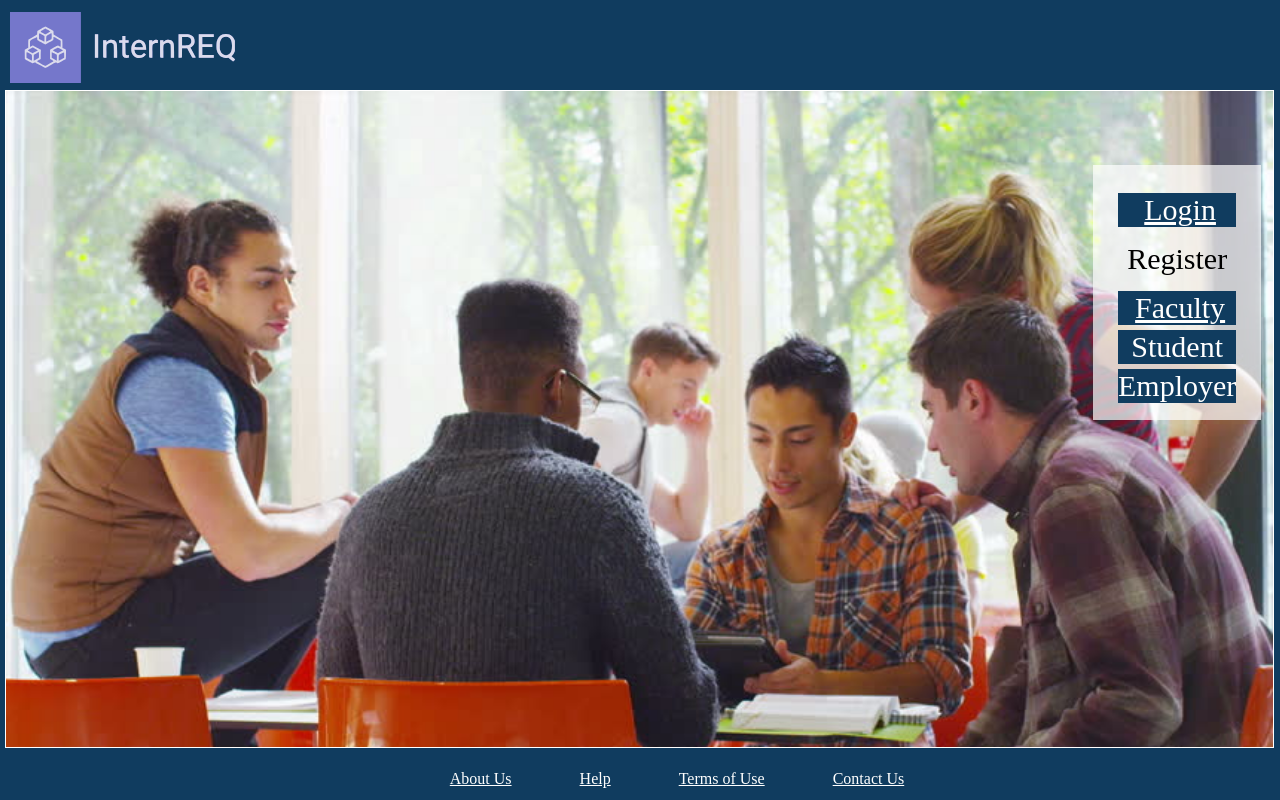
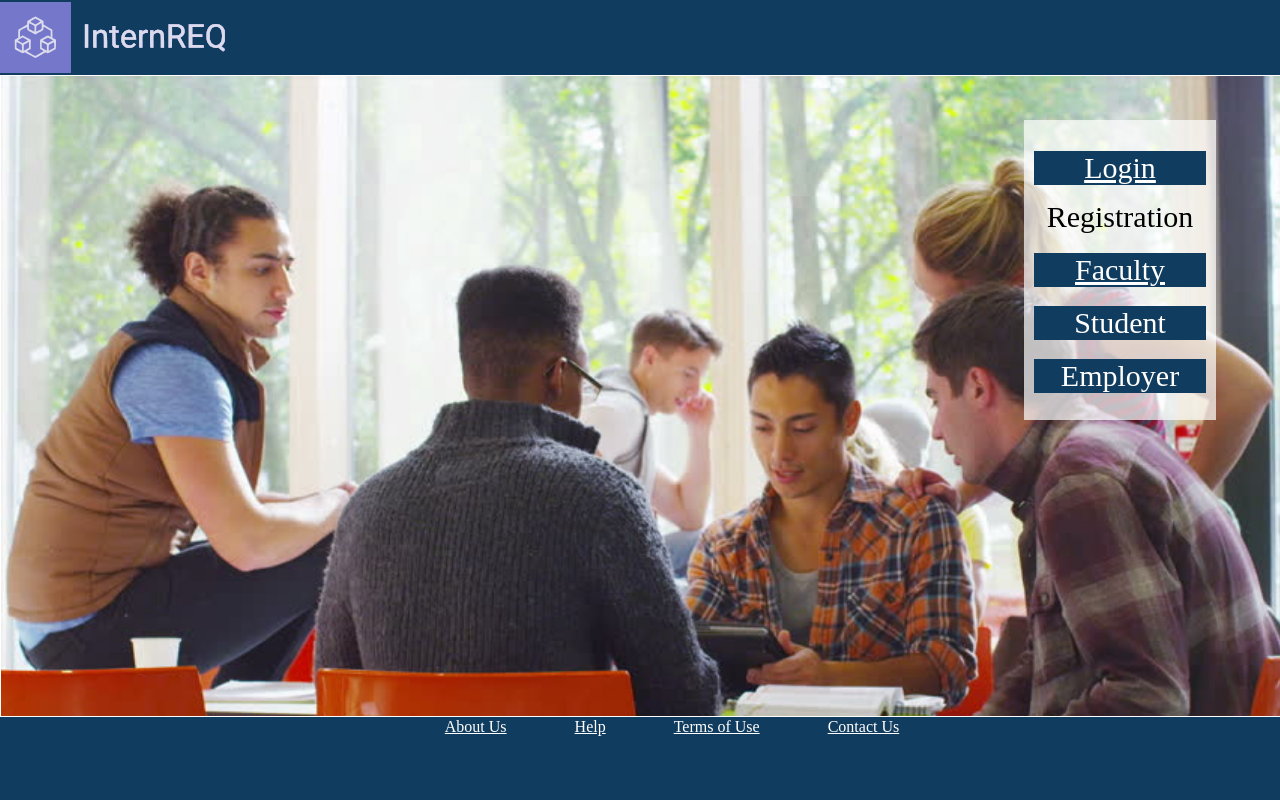
Before and after one commit to MohamadMaarouf/myfitnessdiary, a Flask app: page / in a window 1280 px wide. Run offline with Flask 2, Linux system fonts and the light colour scheme.

Commit message:
Cleaned up landing page code

```diff
--- a/static/landingPage.css
+++ b/static/landingPage.css
@@ -1,111 +1,72 @@
-div{
-    left: 0;
-    margin: 5px;
-
-}
-body{
-    background-color: #103C5F;
-}
-
-.navBar{
-    position: fixed;
-    z-index: -1;
-    overflow: hidden;
+.logoBar{
+    position: absolute;
     background-color: #103C5F;
     top: 0;
-    width: 99%;
-    height: 98%;
+    left: 0;
+    width: 100%;
+    height: 100%;
+    margin: 0;
+    overflow: hidden;
+    margin-top: 0;
 }
-
 .logo{
+    width: 225px;
+    height: 75px;
+    background-image: url("./logo.svg");
+}
+.backing{
     position: relative;
-    left: 0;
-    height: 75px;
-    width: 225px;
-    background-image: url("./logo.svg");
+    border: 1px solid white;
+    width: 100%;
+    height: 80%;
+    background-image: url('./Students.jpg');
+    background-size: 100%;
+    max-width: 100%;
     background-repeat: no-repeat;
-}
-
-.backing{
-    border: 1px solid white;
-    background-image: url("./Students.jpg");
-    background-size: 100%;
-    background-repeat: no-repeat;
-    z-index: 1;
-    position: fixed;
-    margin-top: 0;
-    width: 99%;
-    height: 82%;
-}
-
-.bottomBar{
-    background-color: #103C5F;
-    width: 100%;
-    position: fixed;
-    bottom: 0;
-    margin-bottom: .9%;
-    text-align: center;
 }
 
 .regi{
     background-color:rgba(255, 255, 255, 0.7);
-    position: fixed;
-    left: 85%;
-    top: 20%;
-    z-index: 15;
+    width: 15%;
+    text-align: center;
+    position: absolute;
+    left: 80%;
+    top: 15%;
     margin-right: 50px;
     padding-top: .9%;
     padding-bottom: .9%;
     font-size: 30px;
     color: white;
 }
-
-a{
+.regi div{
+    margin-top: 10%;
+    margin-right: 5%;
     margin-left: 5%;
-    color: white;
-}
-
-a:hover{
-    color:blue;
-    cursor: pointer;
-}
-
-.login{
-    margin-top: 10%;
-    margin-right: 25px;
-    margin-left: 25px;
     margin-bottom: 15px;
     text-align: center;
     background-color: #103C5F;
 }
-
-
-.regis{
-    margin-bottom: 15px;
-    margin-right: 25px;
-    margin-left: 25px;
-    text-align: center;
-    background-color: rgba(255, 255, 255, 0.0);
-    color: Black;
+.regi span{
+    color: black;
 }
 
-.faculty{
+.bottomBar{
+    background-color: #103C5F;
+    width: 100%;
+    position: absolute;
+    bottom: 0;
+    margin-bottom: 5%;
     text-align: center;
-    margin-right: 25px;
-    margin-left: 25px;
-    background-color: #103C5F;
 }
 
-.student{
-    text-align: center;
-    margin-right: 25px;
-    margin-left: 25px;
-    background-color: #103C5F;
+.bottomBar a{
+    margin-left: 5%;
 }
 
-.employer{
-    text-align: center;
-    margin-right: 25px;
-    margin-left: 25px;
-    background-color: #103C5F;
+a{
+    color: white;
 }
+a:hover{
+    color: blue;
+    cursor: pointer;
+}
--- a/templates/landingPage.html
+++ b/templates/landingPage.html
@@ -10,14 +10,16 @@
 </head>
 
 <body>
-    <div class="navBar">
-        <div class="logo"></div>
+    <div class="logoBar">
+        <div class="logo">
+            <a href="/"><img src="../static/logo.svg"></a>
+        </div>
         <div class="backing"></div>
         <div class="regi">
             <!--USE THIS AS MODAL FOR REDRECTS-->
             <div class="login"><a href="/login">Login</a></div>
             <!--USE THIS AS MODAL-->
-            <div class="regis">Register</div>
+            <span>Registration</span>
             <div class="faculty"><a href="/registration">Faculty</a></div>
             <div class="student" onclick="alert('take to student registration')">Student</div>
             <div class="employer" onclick="alert('take to employer registration')">Employer</div>
```
